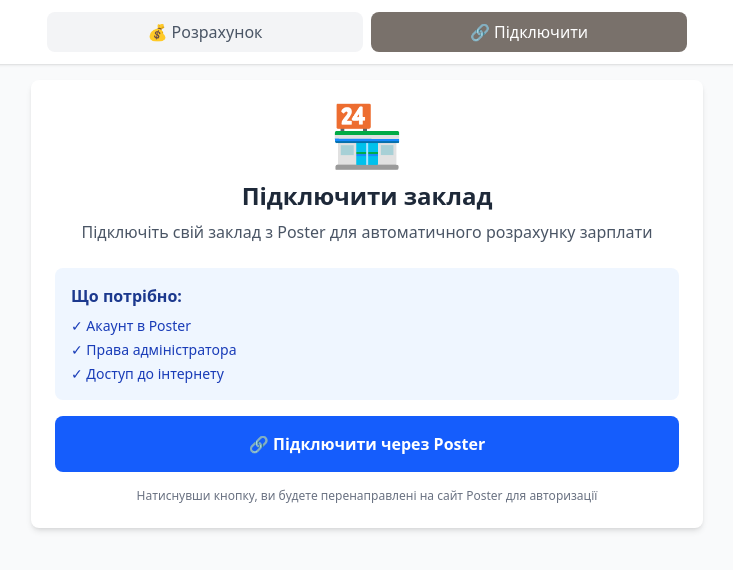
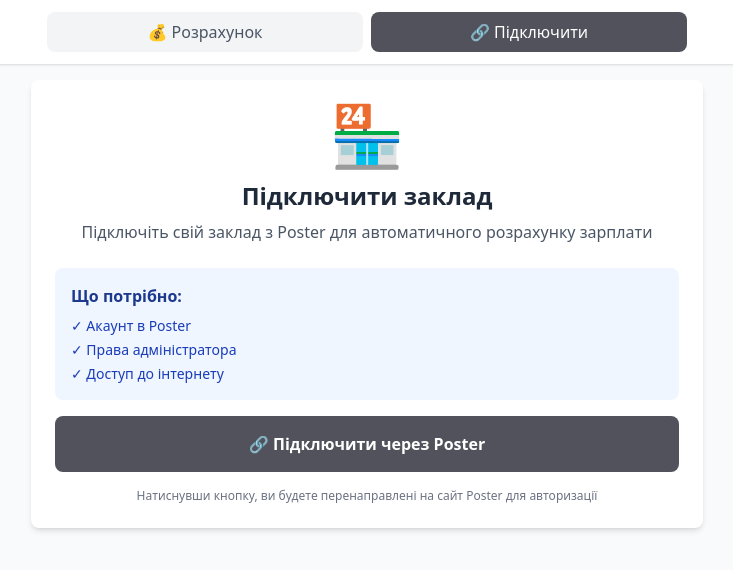
Before and after one commit to bardadymr/postersalary, a React app: page / in a window 1280 px wide. Both pictures are taken after a click on the button "🔗 Підключити". Shown: the top 570 px of the page, without its empty margins (273-1006 px from the left). Built offline with nearby package versions, Linux system fonts and the light colour scheme; no server answers; the HTML template or start-up script is replaced by a standard one.

Commit message:
Initial commit22

```diff
--- a/src/App.jsx
+++ b/src/App.jsx
@@ -26,7 +26,7 @@
               onClick={() => setView('calculator')}
               className={`flex-1 py-2 px-4 rounded-lg font-medium transition-all ${
                 view === 'calculator'
-                  ? 'bg-zinc-400 text-white'
+                  ? 'bg-zinc-600 text-white'
                   : 'bg-gray-100 text-gray-600 hover:bg-gray-200'
               }`}
             >
@@ -36,7 +36,7 @@
               onClick={() => setView('connect')}
               className={`flex-1 py-2 px-4 rounded-lg font-medium transition-all ${
                 view === 'connect'
-                  ? 'bg-stone-500 text-white'
+                  ? 'bg-zinc-600 text-white'
                   : 'bg-gray-100 text-gray-600 hover:bg-gray-200'
               }`}
             >
--- a/src/components/ConnectLocation.jsx
+++ b/src/components/ConnectLocation.jsx
@@ -201,7 +201,7 @@
           className={`w-full py-4 rounded-lg font-semibold text-white transition-all ${
             loading
               ? 'bg-gray-400 cursor-not-allowed'
-              : 'bg-blue-600 hover:bg-blue-700 active:scale-95'
+              : 'bg-zinc-600 hover:bg-zinc-700 active:scale-95'
           }`}
         >
           {loading ? (
--- a/src/components/SalaryCalculator.jsx
+++ b/src/components/SalaryCalculator.jsx
@@ -437,7 +437,7 @@
               className={`w-full py-4 rounded-lg font-semibold text-white transition-all ${
                 loading || locations.length === 0
                   ? 'bg-gray-400 cursor-not-allowed'
-                  : 'bg-gray-700 hover:bg-gray-900 active:scale-95'
+                  : 'bg-zinc-600 hover:bg-zinc-700 active:scale-95'
               }`}
             >
               {loading ? (
```
